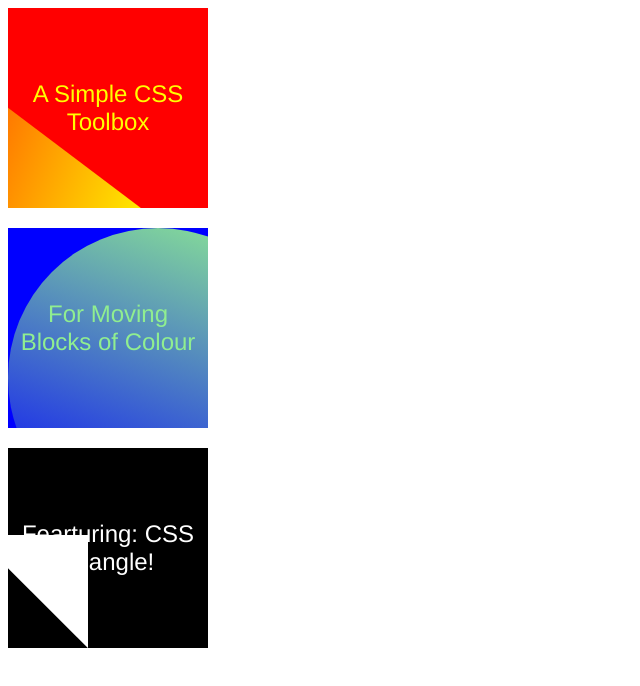
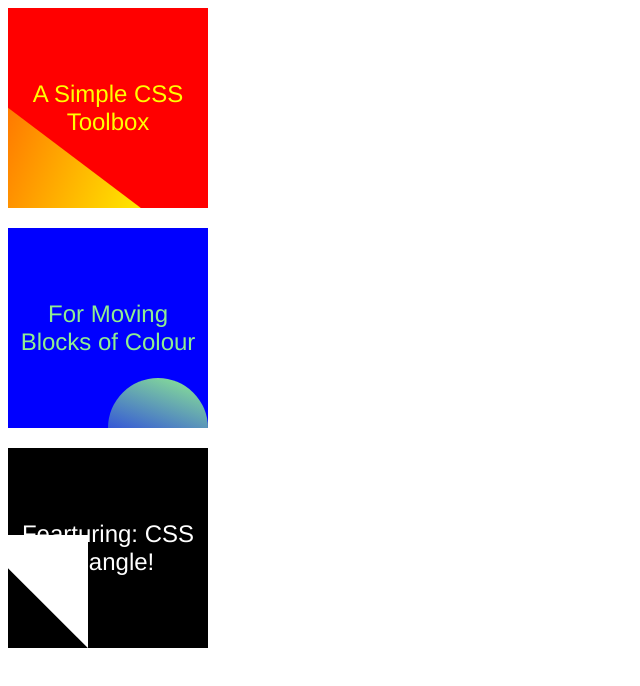
Before and after one commit to jrgd/css_color_blocks_animation, a plain HTML site: page index.html in a window 1280 px wide. Shown: the whole page, without its empty margins (0-640 px from the left). Drawn offline with Linux system fonts and the light colour scheme.

Commit message:
variations: animation duration, circle scale

```diff
--- a/index.html
+++ b/index.html
@@ -54,7 +54,7 @@
       border-right: 80px solid transparent;
       border-left: 80px solid white;
       transform: rotate(-45deg);
-      transition: 0.8s;
+      transition: 0.4s;
     }
 
     body div.color_block.square:before {
@@ -73,13 +73,12 @@
       content: "";
       display: block;
       position: absolute;
-      top: 0px;
-      left: 0px;
-      width: 300px;
-      height: 300px;
-      border-radius: 150px;
-      /*transform: rotate(37deg);*/
-      transition: 0.8s;
+      top: 150px;
+      left: 100px;
+      width: 100px;
+      height: 100px;
+      border-radius: 50px;
+      transition: 2s;
     }
 
     body div.color_block.red:before {
@@ -95,7 +94,10 @@
       transform: rotate(-23deg);
     }
     body div.color_block.circle:hover:before {
-      top: 140px;
+      top: -100px;
+      width: 200px;
+      height: 200px;
+      border-radius: 100px;
       transform: rotate(-180deg);
     }
     body div.color_block.triangle:hover:before {
```
